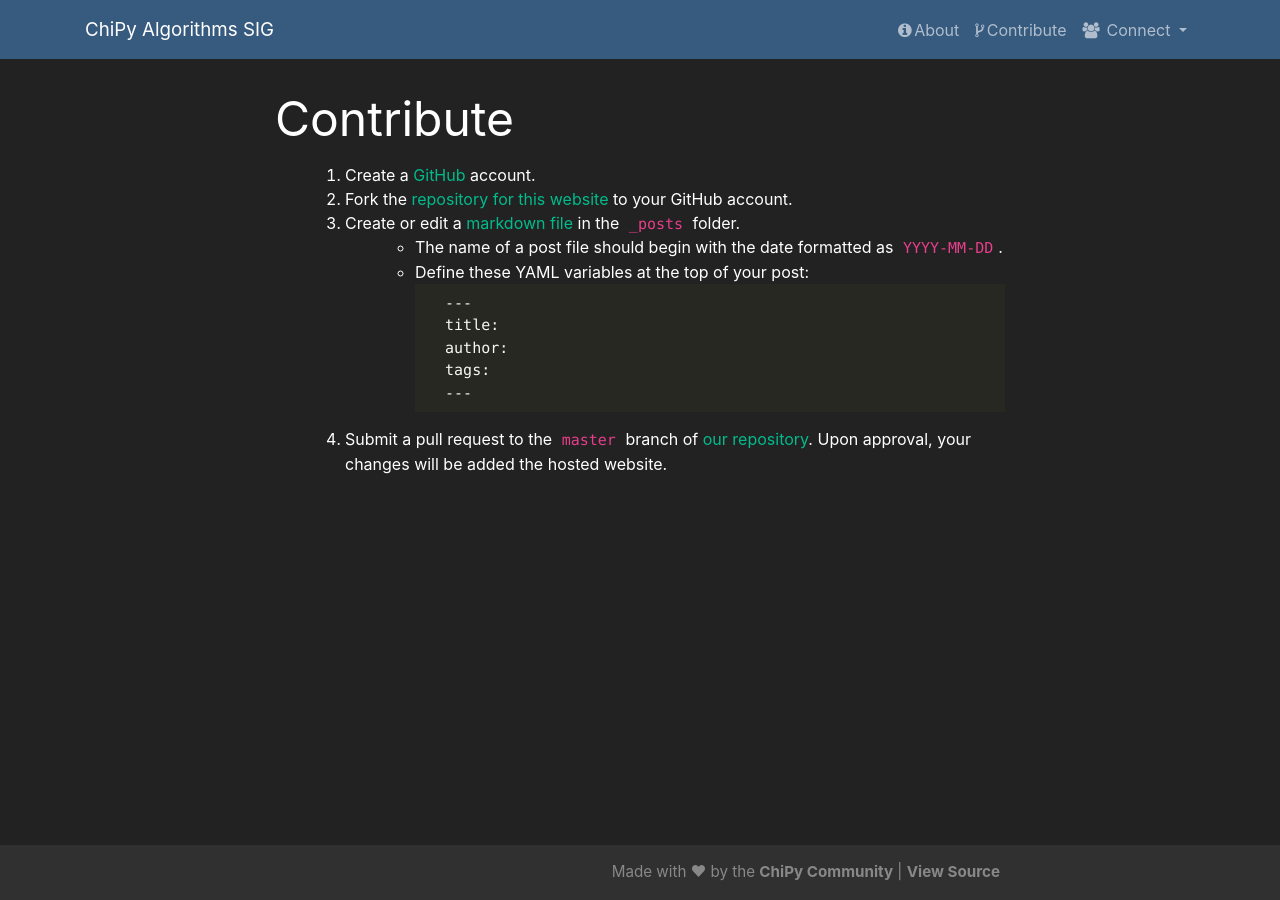
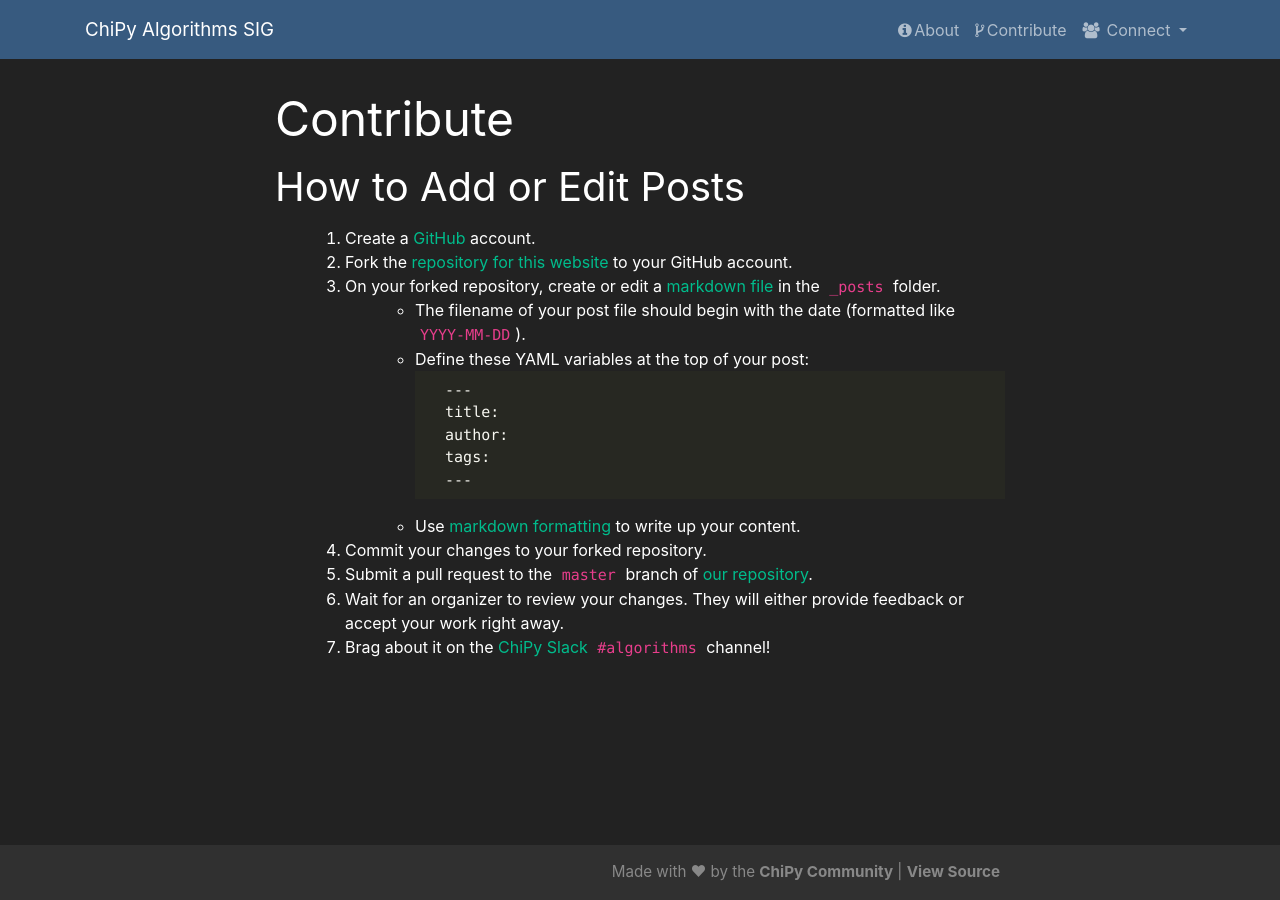
Before and after one commit to chicagopython/algosig, a Jekyll site: the page built from contribute.md, in a window 1280 px wide. Built offline with Jekyll 4.4.1, drawn with Linux system fonts in a browser that asks for light colours; nearby versions of some CDN libraries.

Commit message:
Update contribute.md

````diff
--- a/contribute.md
+++ b/contribute.md
@@ -4,10 +4,12 @@ title: Contribute
 permalink: /contribute/
 ---
 
+## How to Add or Edit Posts
+
 1. Create a [GitHub](https://github.com) account.
 2. Fork the [repository for this website](https://github.com/chicagopython/algosig) to your GitHub account.
-3. Create or edit a [markdown file](https://guides.github.com/features/mastering-markdown/) in the `_posts` folder.
-    * The name of a post file should begin with the date formatted as `YYYY-MM-DD`.
+3. On your forked repository, create or edit a [markdown file](https://guides.github.com/features/mastering-markdown/) in the `_posts` folder.
+    * The filename of your post file should begin with the date (formatted like `YYYY-MM-DD`).
     * Define these YAML variables at the top of your post:
         ```
         ---
@@ -16,4 +18,8 @@ permalink: /contribute/
         tags:
         ---
         ```
-4. Submit a pull request to the `master` branch of [our repository](https://github.com/chicagopython/algosig). Upon approval, your changes will be added the hosted website.
+    * Use [markdown formatting](https://guides.github.com/features/mastering-markdown/) to write up your content.
+4. Commit your changes to your forked repository.
+5. Submit a pull request to the `master` branch of [our repository](https://github.com/chicagopython/algosig).
+6. Wait for an organizer to review your changes. They will either provide feedback or accept your work right away.
+7. Brag about it on the [ChiPy Slack](https://joinchipyslack.herokuapp.com/) `#algorithms` channel!
````
